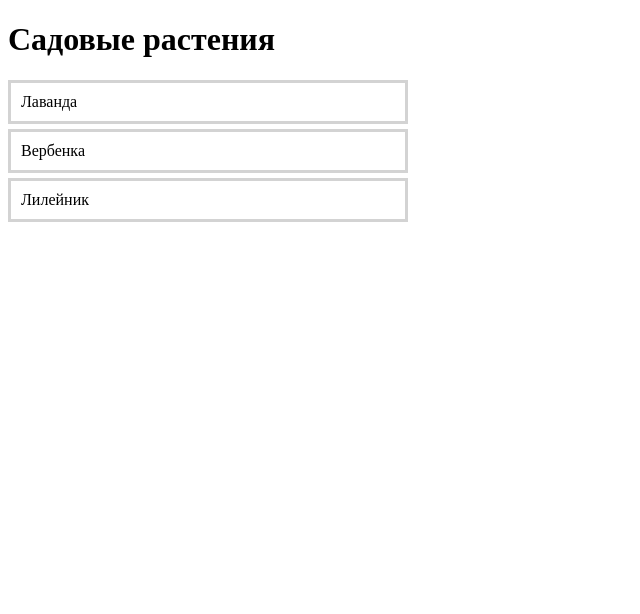
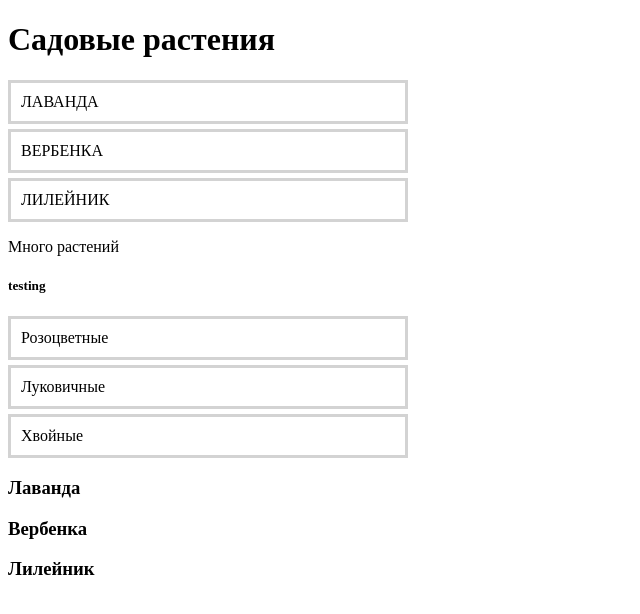
Before and after one commit to remax1993/angular-learning, an Angular app: page / in a window 1280 px wide. Shown: the top 614 px of the page, without its empty margins (0-640 px from the left). Built offline with nearby package versions, Linux system fonts and the light colour scheme.

Commit message:
ngSwitch, local variable, use nested template

```diff
--- a/src/app/app.component.html
+++ b/src/app/app.component.html
@@ -18,7 +18,36 @@
 <ul>
   <li *ngFor="let plant of plants"
       (click)="detail.plant = plant"
-        >{{plant.name}}</li>
+        >{{plant.name | uppercase}}</li>
 </ul>
 
 <app-plant-detail #detail></app-plant-detail>
+
+
+<div [ngSwitch]="plants.length">
+    <p *ngSwitchCase="0"> нету растений</p>
+    <p *ngSwitchCase="1"> одно растение</p>
+    <p *ngSwitchDefault>Много растений</p>
+</div>
+
+
+<h5>testing</h5>
+<ng-template #plantkindlist>
+    <ul>
+        <li>Розоцветные</li>
+        <li>Луковичные</li>
+        <li>Хвойные</li>
+    </ul>
+</ng-template>
+<ng-container *ngTemplateOutlet="plantkindlist"></ng-container>
+
+
+<!--use nested template-->
+<ng-template #plantdetail let-name="name">
+    <h3>{{name}}</h3>
+</ng-template>
+
+<div *ngFor="let plant of plants">
+    <ng-container *ngTemplateOutlet="plantdetail; context: plant"></ng-container>
+</div>
+<!-- end use nested template-->
--- a/src/app/app.component.ts
+++ b/src/app/app.component.ts
@@ -23,9 +23,11 @@ export class AppComponent implements OnInit{
   //   this.temp.price = this.plant.price;
   // }
 
+
   constructor(private ps: PlantService){}
+    name: string = 'TestName';
 
-  ngOnInit(){
+   ngOnInit(){
     this.plants = this.ps.getPlants()
   }
 
--- a/src/app/plant-detail.component.html
+++ b/src/app/plant-detail.component.html
@@ -1,5 +1,5 @@
 <div *ngIf="plant">
   <h2>{{plant.name}}</h2>
   <p>{{plant.description}}</p>
-  <p>{{plant.price}}</p>
+  <p>{{plant.price | currency:"EUR":true}}</p>
 </div>
```
